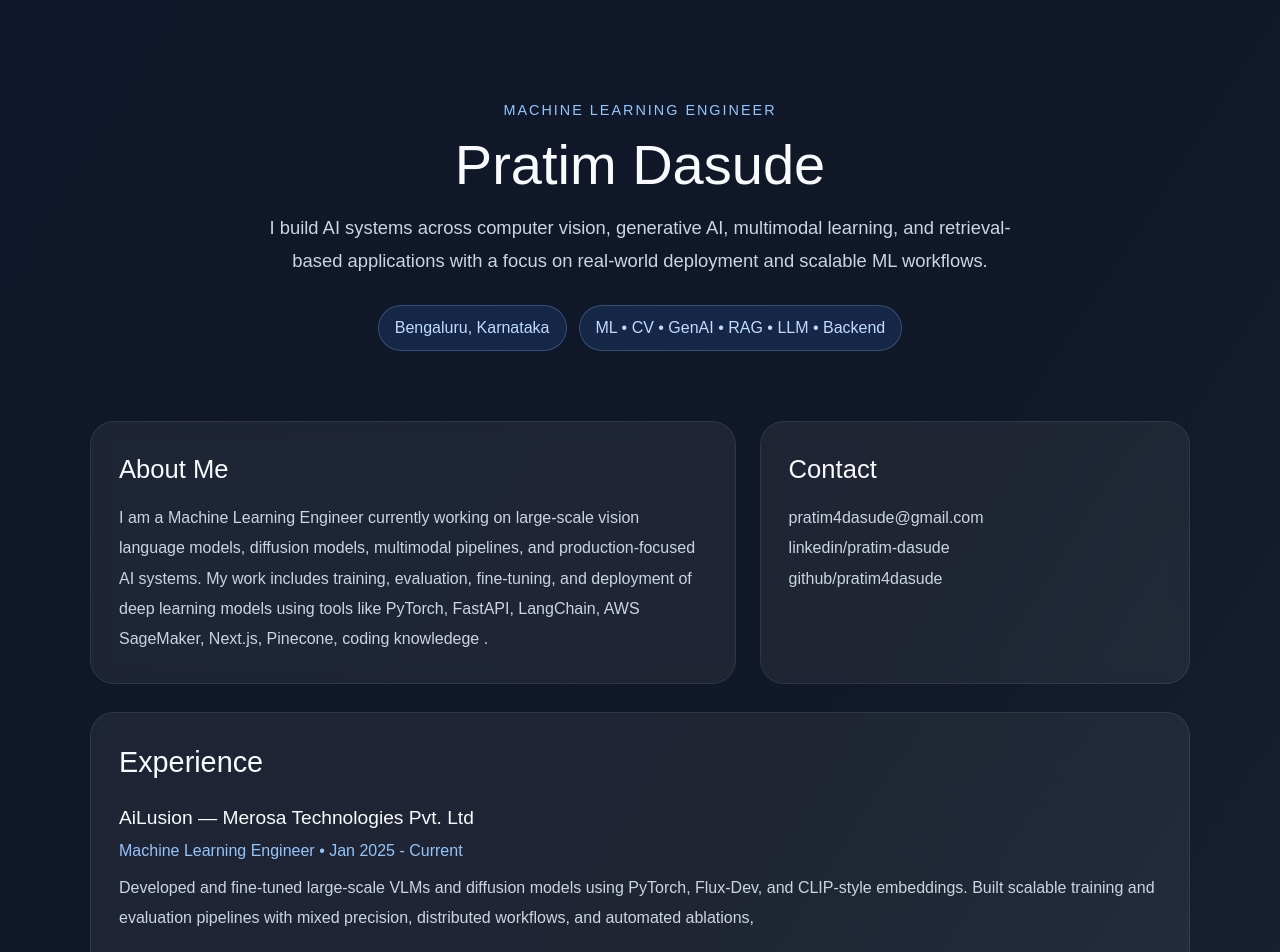
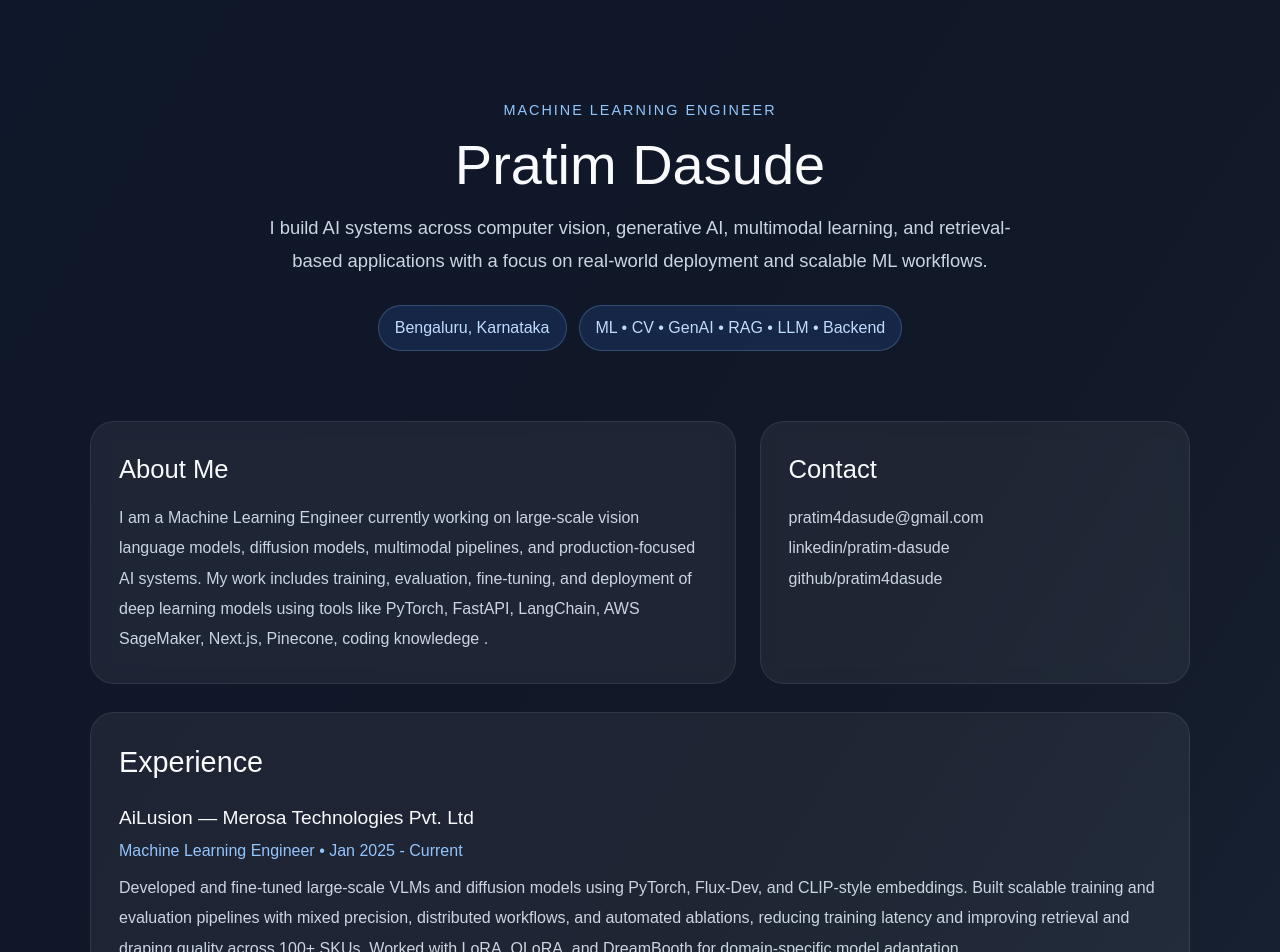
Before and after one commit to pratim4dasude/Personal_dashboard, a Next.js app: page / in a window 1280 px wide. Shown: the top 952 px of the page. Built offline with nearby package versions, Linux system fonts and the light colour scheme.

Commit message:
updated flow

```diff
--- a/app/page.tsx
+++ b/app/page.tsx
@@ -207,7 +207,10 @@ export default function Home() {
                 Developed and fine-tuned large-scale VLMs and diffusion models
                 using PyTorch, Flux-Dev, and CLIP-style embeddings. Built
                 scalable training and evaluation pipelines with mixed precision,
-                distributed workflows, and automated ablations,
+                distributed workflows, and automated ablations, reducing
+                training latency and improving retrieval and draping quality
+                across 100+ SKUs. Worked with LoRA, QLoRA, and DreamBooth for
+                domain-specific model adaptation.
               </p>
             </div>
 
```
